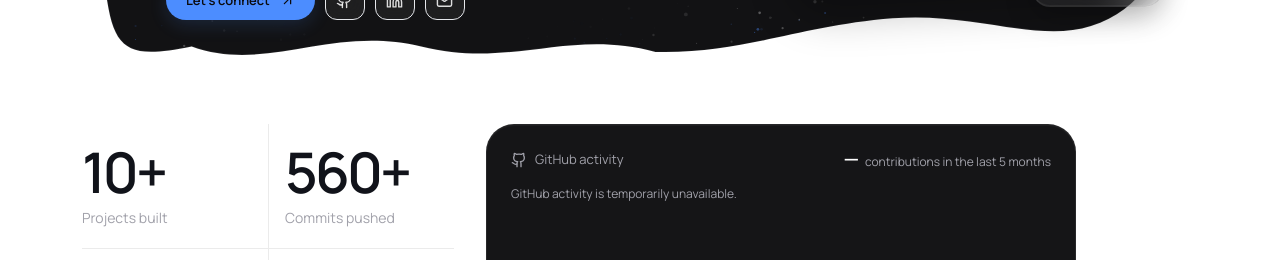
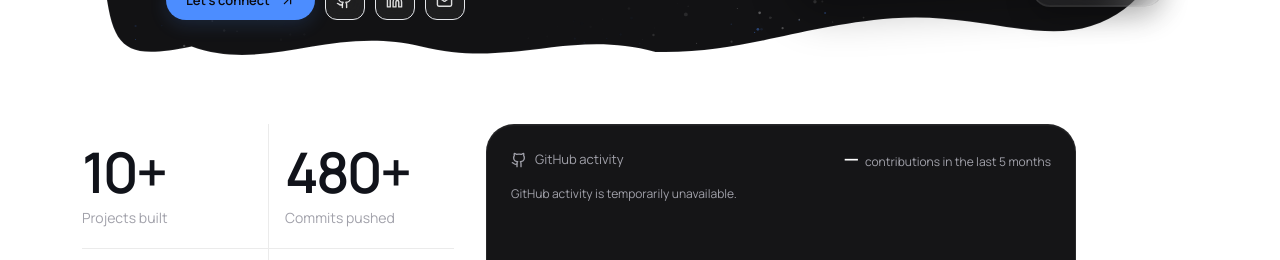
Before and after one commit to Sarthak-madan334/portfolio, a Next.js app: page / in a window 1280 px wide. Shown: the part 1540-1800 px from the top of the page. Built offline with nearby package versions, Linux system fonts and the light colour scheme; no server answers.

Commit message:
Round live commit total down to ten

```diff
--- a/components/AboutStats.tsx
+++ b/components/AboutStats.tsx
@@ -74,8 +74,8 @@ export function AboutStats() {
   }, []);
 
   const commitCount = data.commitCount === undefined
-    ? 560
-    : Math.max(560, Math.ceil((data.commitCount + 128) / 10) * 10);
+    ? 480
+    : Math.floor((data.commitCount + 46) / 10) * 10;
   const stats = [
     { label: "Projects built", value: 10, suffix: "+" },
     { label: "Commits pushed", value: commitCount, suffix: "+" },
```
